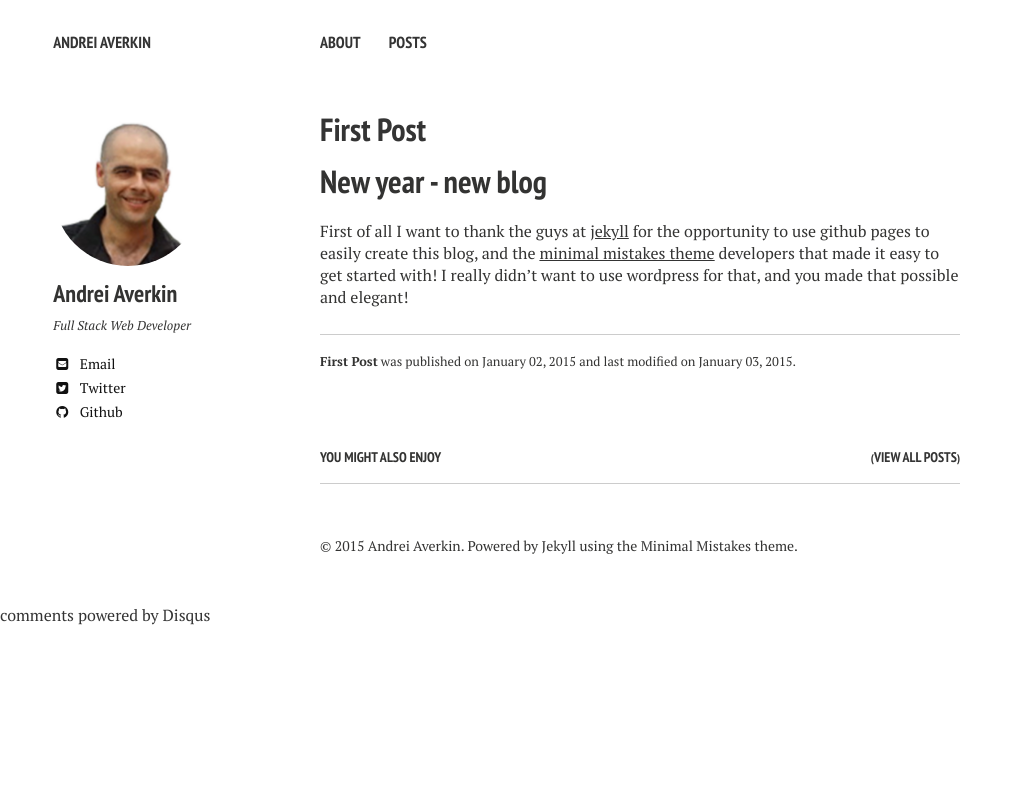
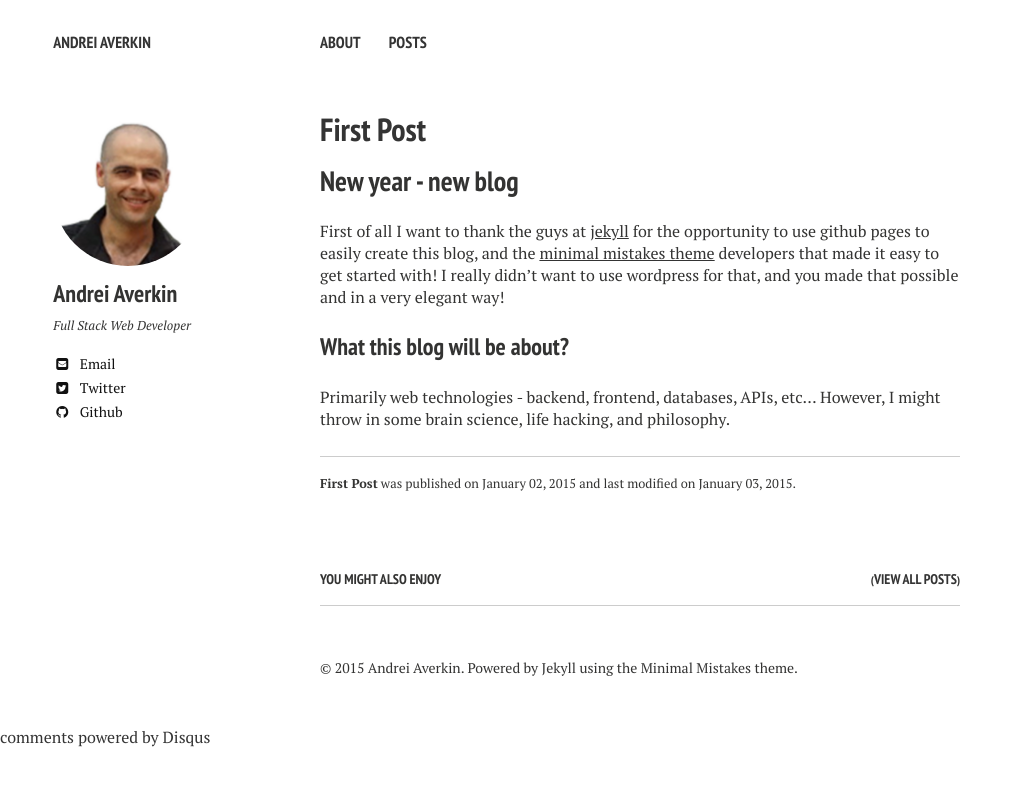
Before and after one commit to AndreiDev/andreidev.github.io, a Jekyll site: the page built from _posts/2015-01-02-first-post.md, in a window 1280 px wide. Shown: the top 786 px of the page, without its empty margins (0-1023 px from the left). Built offline with Jekyll 4.4.1, drawn with Linux system fonts in a browser that asks for light colours; nearby versions of some CDN libraries; comment, search, counter and statistics services are not loaded.

```diff
--- a/_config.yml
+++ b/_config.yml
@@ -35,7 +35,7 @@ owner:
   facebook: #username
   google:
     plus: #username
-    analytics:
+    analytics: 35134675
     verify:
     ad-client:
     ad-slot:
--- a/_posts/2015-01-02-first-post.md
+++ b/_posts/2015-01-02-first-post.md
@@ -11,6 +11,10 @@ image:
   creditlink:
 ---
 
-# New year - new blog
+## New year - new blog
 
-First of all I want to thank the guys at <a href="http://jekyllrb.com/">jekyll</a> for the opportunity to use github pages to easily create this blog, and the <a href="https://github.com/mmistakes/minimal-mistakes">minimal mistakes theme</a> developers that made it easy to get started with! I really didn't want to use wordpress for that, and you made that possible and elegant!
+First of all I want to thank the guys at <a href="http://jekyllrb.com/">jekyll</a> for the opportunity to use github pages to easily create this blog, and the <a href="https://github.com/mmistakes/minimal-mistakes">minimal mistakes theme</a> developers that made it easy to get started with! I really didn't want to use wordpress for that, and you made that possible and in a very elegant way!
+
+### What this blog will be about?
+Primarily web technologies - backend, frontend, databases, APIs, etc...
+However, I might throw in some brain science, life hacking, and philosophy.
```
Also changed, not shown: about/index.md (+2 -2 lines).
